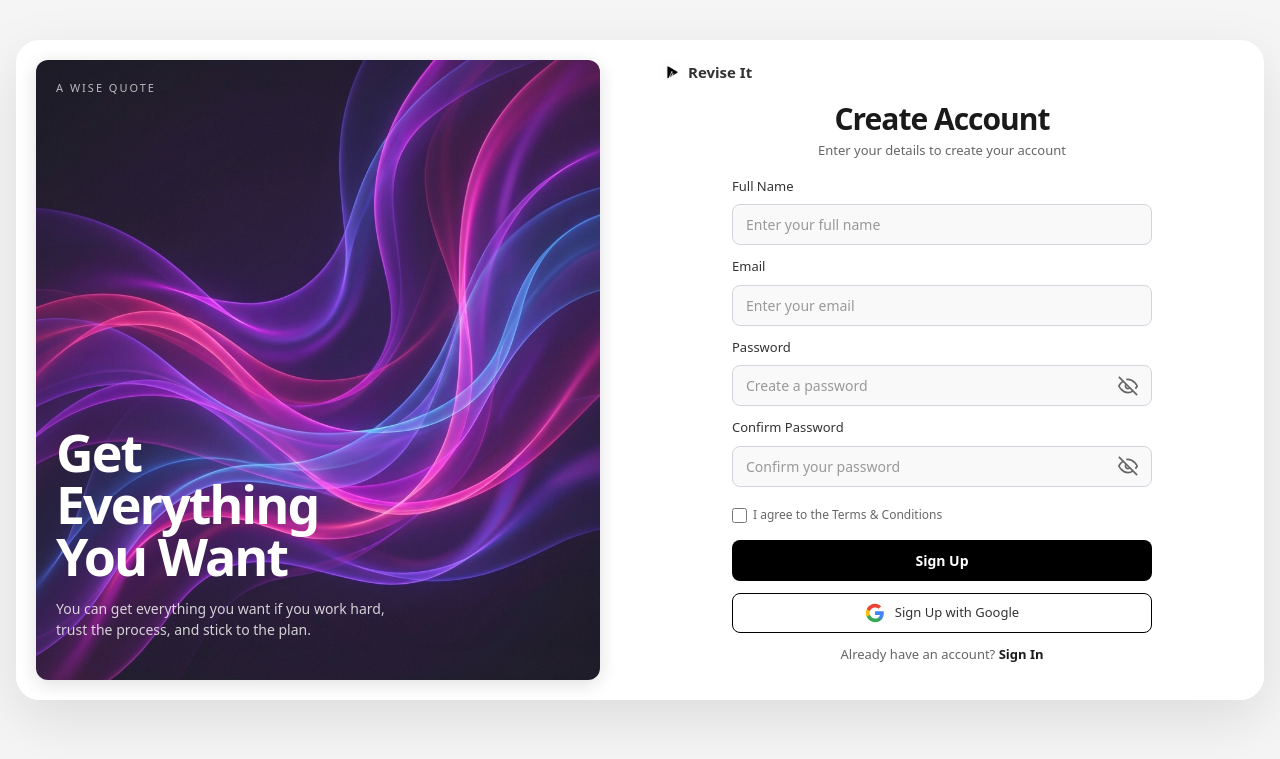
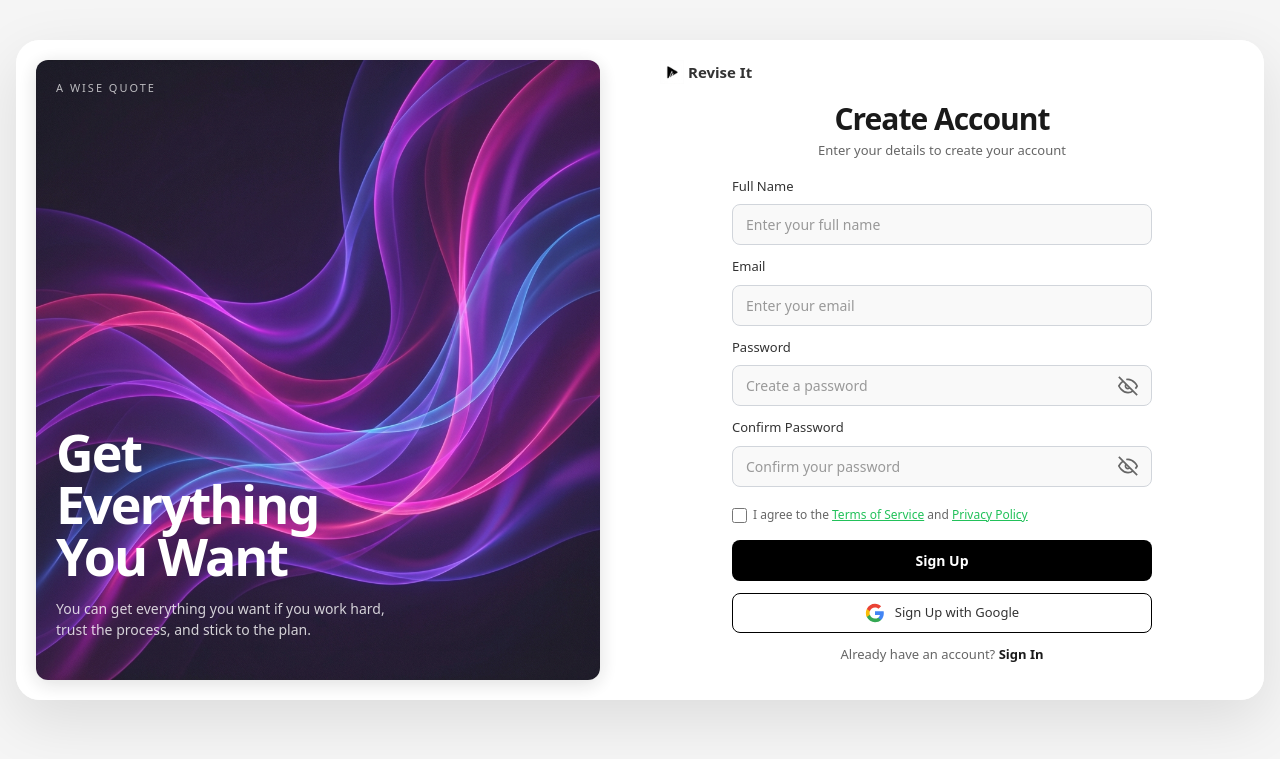
Before and after one commit to TheReviseit/development, a Next.js app in the folder frontend/: page /signup in a window 1280 px wide. Shown: the part 105-864 px from the top of the page. Built offline with nearby package versions, Linux system fonts and the light colour scheme; no server answers.

Commit message:
FIX:META DATA

```diff
--- a/frontend/app/components/Footer/Footer.tsx
+++ b/frontend/app/components/Footer/Footer.tsx
@@ -25,12 +25,16 @@ export default function Footer() {
               © 2025 ReviseIt. All rights reserved.
             </p>
             <div className={styles.legalLinks}>
-              <a href="#terms" className={styles.legalLink}>
+              <a href="/terms" className={styles.legalLink}>
                 Terms of Service
               </a>
               <span>|</span>
-              <a href="#privacy" className={styles.legalLink}>
+              <a href="/privacy" className={styles.legalLink}>
                 Privacy Policy
+              </a>
+              <span>|</span>
+              <a href="/data-deletion" className={styles.legalLink}>
+                Data Deletion
               </a>
             </div>
           </div>
--- a/frontend/app/privacy/page.tsx
+++ b/frontend/app/privacy/page.tsx
@@ -133,12 +133,14 @@ export default function PrivacyPolicy() {
                     <strong>Data Fiduciary:</strong> ReviseIt
                   </p>
                   <p className="privacy-highlight-text">
-                    <strong>Registered Address:</strong> [Your Registered
-                    address, City, State, Pin Code]
+                    <strong>Registered Address:</strong> Ambasamudram,
+                    Tirunelveli, Tamil Nadu 627428
                   </p>
                   <p className="privacy-highlight-text">
-                    <strong>Registration No:</strong> [Your Company Registration
-                    Number]
+                    <strong>Business Type:</strong> Sole Proprietorship
+                  </p>
+                  <p className="privacy-highlight-text">
+                    <strong>GST Registration:</strong> In Progress
                   </p>
                 </div>
               </section>
@@ -393,20 +395,23 @@ export default function PrivacyPolicy() {
                 </p>
                 <div className="privacy-contact-box">
                   <p className="privacy-text">
-                    <strong>Name:</strong> [Grievance Officer Name]
+                    <strong>Name:</strong> S.Raja Raman
+                  </p>
+                  <p className="privacy-text">
+                    <strong>Designation:</strong> Grievance Officer
                   </p>
                   <p className="privacy-text">
                     <strong>Email:</strong>{" "}
                     <a
-                      href="mailto:grievance@reviseit.in"
+                      href="mailto:contact@reviseit.in"
                       className="privacy-link"
                     >
-                      grievance@reviseit.in
+                      contact@reviseit.in
                     </a>
                   </p>
                   <p className="privacy-text">
                     <strong>Response Time:</strong> We aim to respond to all
-                    grievances within 7 days.
+                    grievances within 5 business days.
                   </p>
                 </div>
               </section>
--- a/frontend/app/signup/page.tsx
+++ b/frontend/app/signup/page.tsx
@@ -324,7 +324,26 @@ export default function SignupPage() {
               <div className={styles.formOptions}>
                 <label className={styles.checkboxLabel}>
                   <input type="checkbox" required />
-                  <span>I agree to the Terms & Conditions</span>
+                  <span>
+                    I agree to the{" "}
+                    <a
+                      href="/terms"
+                      target="_blank"
+                      rel="noopener noreferrer"
+                      style={{ color: "#22C15A", textDecoration: "underline" }}
+                    >
+                      Terms of Service
+                    </a>{" "}
+                    and{" "}
+                    <a
+                      href="/privacy"
+                      target="_blank"
+                      rel="noopener noreferrer"
+                      style={{ color: "#22C15A", textDecoration: "underline" }}
+                    >
+                      Privacy Policy
+                    </a>
+                  </span>
                 </label>
               </div>
 
--- a/frontend/app/terms/page.tsx
+++ b/frontend/app/terms/page.tsx
@@ -359,7 +359,8 @@ export default function TermsOfService() {
                   attempted to be resolved amicably. If unresolved, it shall be
                   referred to arbitration in accordance with the Arbitration and
                   Conciliation Act, 1996. The seat of arbitration shall be
-                  [City, State, India], and the language shall be English.
+                  Tirunelveli, Tamil Nadu, India, and the language shall be
+                  English.
                 </p>
               </section>
 
```
